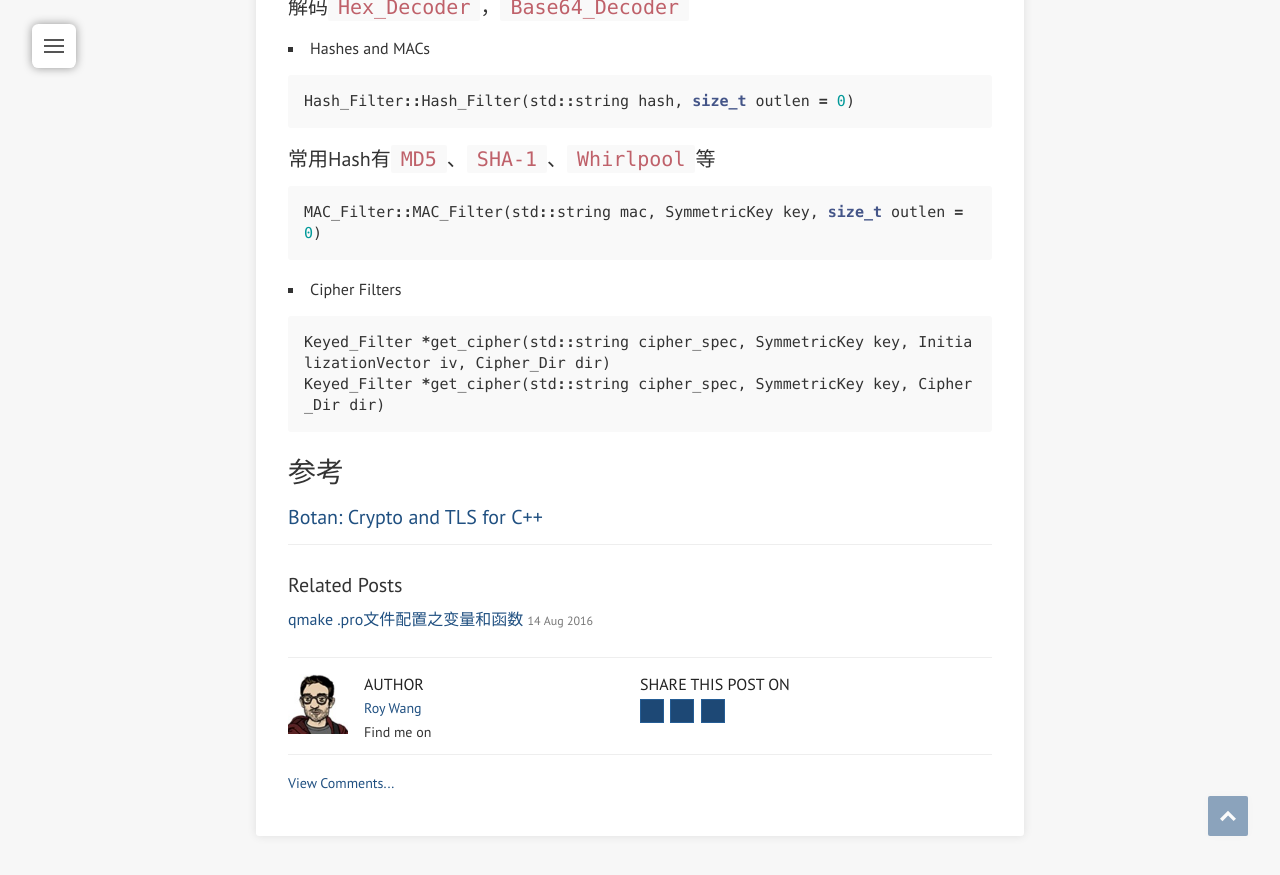
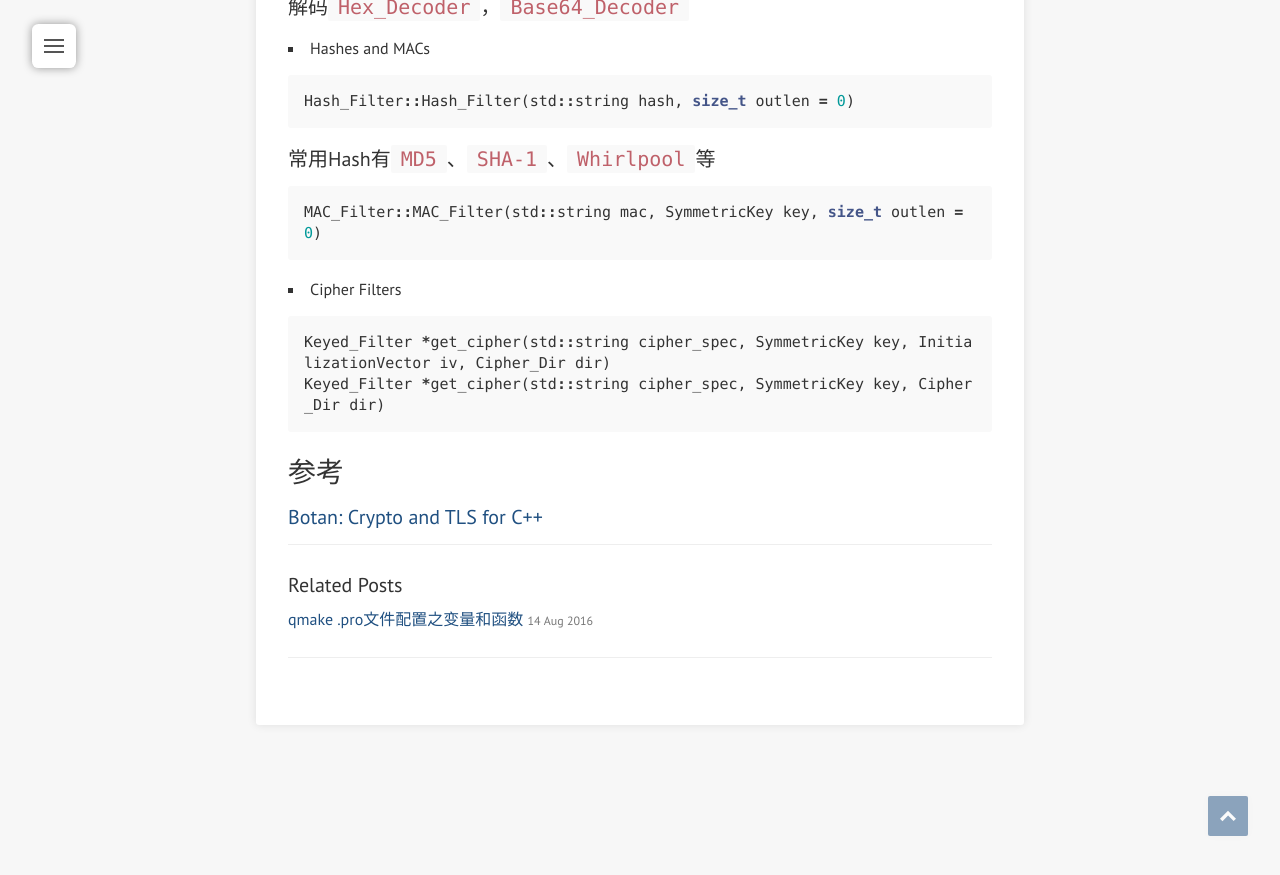
Before and after one commit to icodeplus/icodeplus.github.io, a Jekyll site: the page built from _posts/2016-08-16-botan-introduction.md, in a window 1280 px wide and 900 px high, scrolled down 5107 px. Shown: the top 875 px of the window. Built offline with Jekyll 4.4.1, drawn with Linux system fonts in a browser that asks for light colours; nearby versions of some CDN libraries; comment, search, counter and statistics services are not loaded; some of the changed lines change nothing that is shown; some of the changed text lies outside the part shown.

Commit message:
add comment plugin

```diff
--- a/_config.yml
+++ b/_config.yml
@@ -1,11 +1,11 @@
 # Site settings
 title: Roy's Blog
-tagline: Personal Study Record
+tagline: A Programmer
 email: wry.nwu@gmail.com
 description: > # this means to ignore newlines until "baseurl:"
   Coding Future & Hacking Life
 # baseurl: "/gaya" # the subpath of your site, e.g. /blog/
-# url: "http://domain" # the base hostname & protocol for your site
+# url: "http://gayan.me" # the base hostname & protocol for your site
 logourl: /assets/images/logo.png # Site logo
 author: "Roy Wang"
 author_thumbnail: "/assets/images/avatar.jpg" # Author avatar
@@ -23,13 +23,14 @@
   # pinterest:
 
   # Enable share buttons on post footer
-  show_share_buttons: true
+  # show_share_buttons: true
 
   # Show author picure, name and social links on post footer
-  show_author_info: true
+  # show_author_info: true
 
   # Disqus comments manager - shortname
-  # disqus_shortname: gaya-webcreate
+  # disqus_shortname:
+  duoshuo_shortname: icodeplus
 
   # Google Analytics/Webmaster key, leave blank to ignore
   google_analytics_key:
--- a/_layouts/post.html
+++ b/_layouts/post.html
@@ -65,9 +65,27 @@
 
   {% if page.comments %}
     <div class="comments">
-        <a href="javascript:;" class="load-view">View Comments...</a>
+        <!--a href="javascript:;" class="load-view">View Comments...</a>
         <div id="disqus_thread"></div>
-        <div id="g-comments"></div>
+        <div id="g-comments"></div-->
+
+        <!-- 多说评论框 start -->
+        <div class="ds-thread" data-thread-key="{{ page.id }}" data-title="{{ page.title }}" data-url="{{ page.url }}"></div>
+        <!-- 多说评论框 end -->
+        <!-- 多说公共JS代码 start (一个网页只需插入一次) -->
+        <script type="text/javascript">
+        var duoshuoQuery = {short_name:"{{ site.theme.duoshuo_shortname }}"};
+          (function() {
+            var ds = document.createElement('script');
+            ds.type = 'text/javascript';ds.async = true;
+            ds.src = (document.location.protocol == 'https:' ? 'https:' : 'http:') + '//static.duoshuo.com/embed.js';
+            ds.charset = 'UTF-8';
+            (document.getElementsByTagName('head')[0]
+            || document.getElementsByTagName('body')[0]).appendChild(ds);
+          })();
+          </script>
+        <!-- 多说公共JS代码 end -->
+
     </div>
   {% endif %}
 </div>
```
